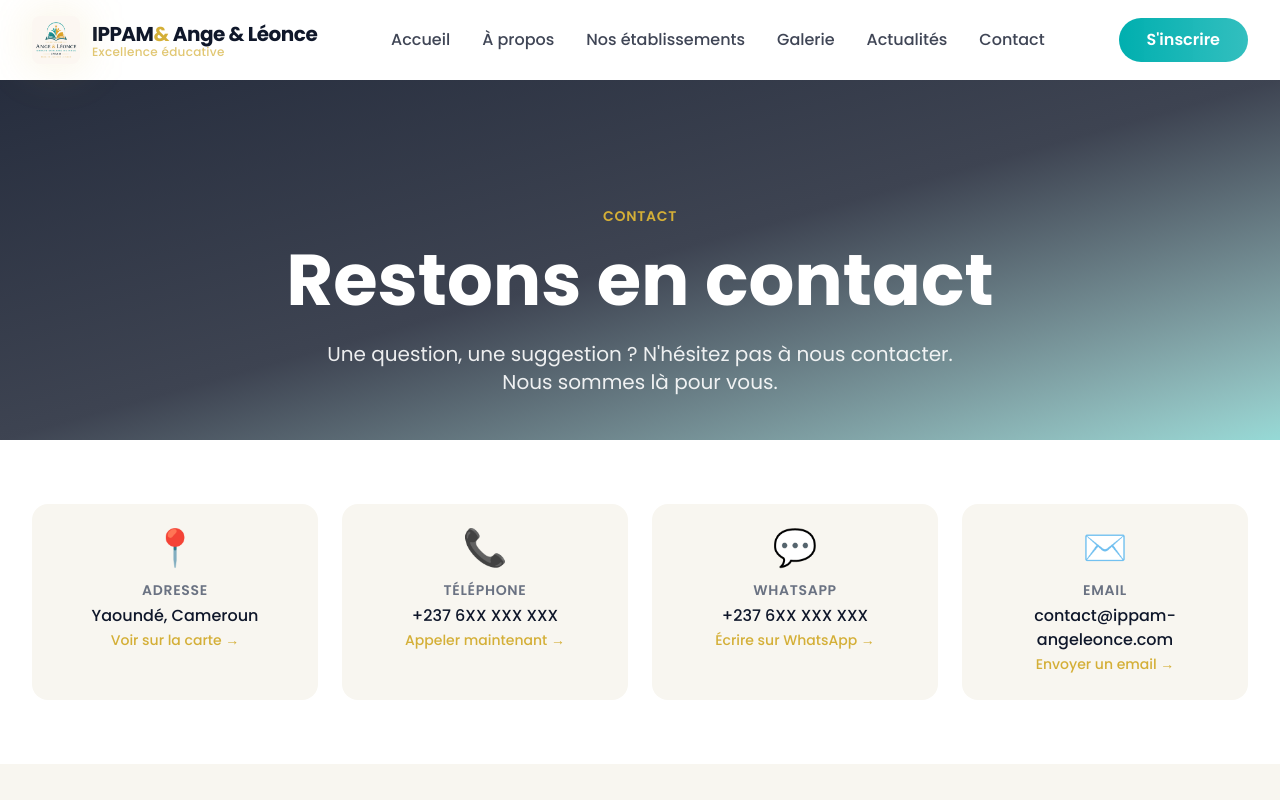
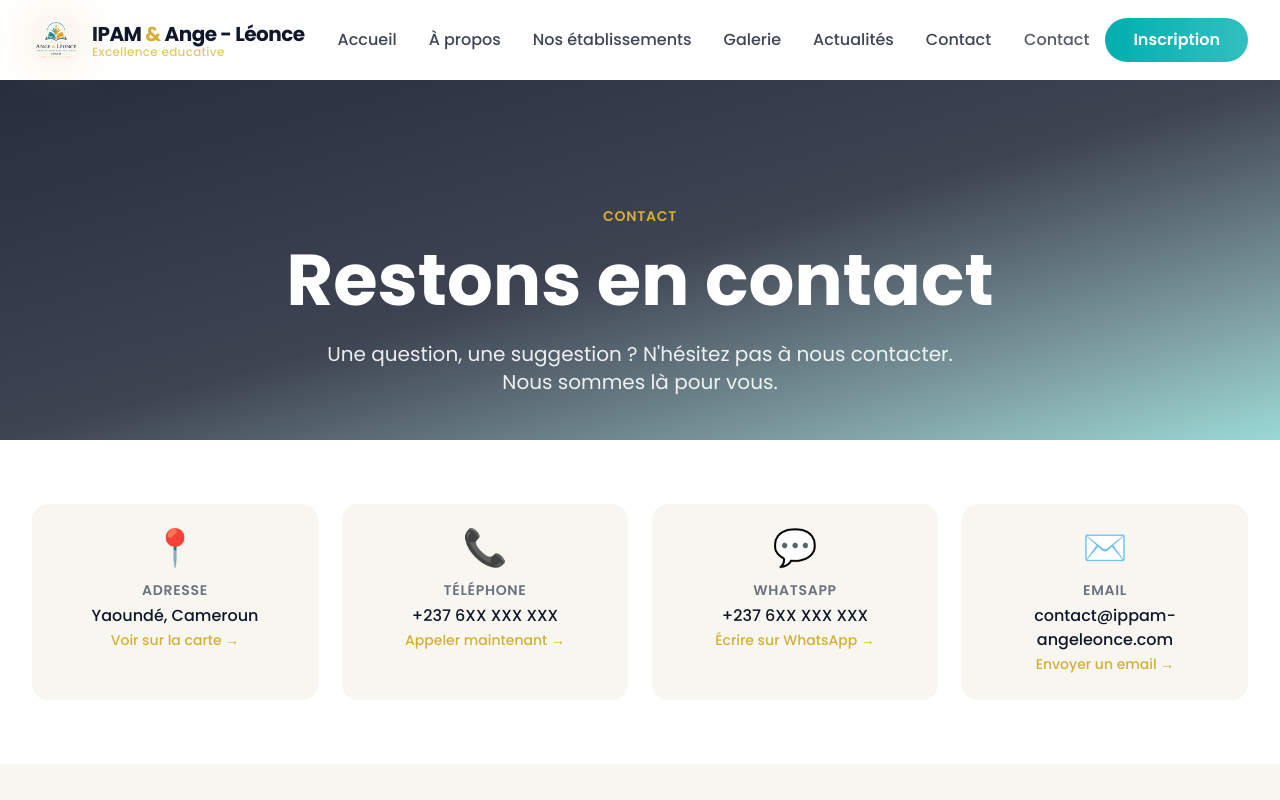
Before and after one commit to desch-wabi237/ipam-ange-leonce, a React (Vite) app: page /contact in a window 1280 px wide. Shown: the top 800 px of the page. Built offline with nearby package versions, Linux system fonts and the light colour scheme.

Commit message:
feat: add school registration

```diff
--- a/src/App.tsx
+++ b/src/App.tsx
@@ -5,8 +5,7 @@ import Establishments from './pages/Establishments';
 import Gallery from './pages/Gallery';
 import News from './pages/News';
 import Contact from './pages/Contact';
-import Registration from './pages/Registration';
-import Login from './pages/Login';  // ← AJOUTER CETTE LIGNE
+import Registration from './pages/Registration';  // ← AJOUTER CETTE LIGNE
 
 function App() {
   return (
@@ -18,8 +17,7 @@ function App() {
         <Route path="/galerie" element={<Gallery />} />
         <Route path="/actualites" element={<News />} />
         <Route path="/contact" element={<Contact />} />
-        <Route path="/inscription" element={<Registration />} />
-        <Route path="/connexion" element={<Login />} />  {/* ← AJOUTER CETTE ROUTE */}
+        <Route path="/inscription" element={<Registration />} />  {/* ← AJOUTER CETTE ROUTE */}
       </Routes>
     </Router>
   );
--- a/src/components/layout/Header.tsx
+++ b/src/components/layout/Header.tsx
@@ -1,46 +1,20 @@
 import { useState, useEffect } from 'react';
-import { Link } from 'react-router-dom';
 import { siteConfig } from '../../data/config';
 
 const Header = () => {
   const [isMenuOpen, setIsMenuOpen] = useState(false);
   const [isScrolled, setIsScrolled] = useState(false);
-  const [isUserMenuOpen, setIsUserMenuOpen] = useState(false);
-  const [user, setUser] = useState<any>(null);
 
-  // Détecter le scroll
+  // Détecter le scroll pour changer le style du header
   useEffect(() => {
     const handleScroll = () => {
       setIsScrolled(window.scrollY > 50);
     };
+
     window.addEventListener('scroll', handleScroll);
+
     return () => window.removeEventListener('scroll', handleScroll);
   }, []);
-
-  // Récupérer les données utilisateur
-  useEffect(() => {
-    const userData = localStorage.getItem('user');
-    if (userData) {
-      setUser(JSON.parse(userData));
-    }
-  }, []);
-
-  // Gestion de la déconnexion
-  const handleLogout = () => {
-    localStorage.removeItem('user');
-    setUser(null);
-    setIsUserMenuOpen(false);
-    window.location.reload();
-  };
-
-  const navLinks = [
-    { name: 'Accueil', path: '/' },
-    { name: 'À propos', path: '/a-propos' },
-    { name: 'Nos établissements', path: '/etablissements' },
-    { name: 'Galerie', path: '/galerie' },
-    { name: 'Actualités', path: '/actualites' },
-    { name: 'Contact', path: '/contact' },
-  ];
 
   return (
     <header
@@ -52,171 +26,186 @@ const Header = () => {
     >
       <div className="max-w-7xl mx-auto px-4 sm:px-6 lg:px-8">
         <div className="flex justify-between items-center">
-          {/* Logo */}
-          <Link to="/" className="flex items-center gap-3 group">
+
+          {/* =========================
+              LOGO
+          ========================== */}
+          <a href="/" className="flex items-center gap-3 group">
+
+            {/* Conteneur du logo */}
             <div className="relative">
               <div className="absolute inset-0 rounded-xl bg-gold/20 blur-xl group-hover:bg-gold/30 transition-all duration-300"></div>
+
               <img
                 src={siteConfig.images.logo}
-                alt="IPPAM & Ange & Léonce Logo"
+                alt="IPAM & Ange-Léonce Logo"
                 className="relative w-12 h-12 object-contain rounded-lg transition-all duration-300 group-hover:scale-105"
                 onError={(e) => {
-                  e.currentTarget.src = 'https://placehold.co/48x48/0F172A/D4AF37?text=AL';
+                  e.currentTarget.src =
+                    'https://placehold.co/48x48/0F172A/D4AF37?text=AL';
                 }}
               />
             </div>
 
+            {/* Texte du logo - Desktop */}
             <div className="hidden sm:block">
               <span className="font-bold text-xl tracking-tight text-navy">
-                IPPAM
+                IPAM{' '}
                 <span className="text-gold">&</span>
               </span>
+
               <span className="font-bold text-xl tracking-tight text-navy">
-                {' '}Ange & Léonce
+                {' '}Ange - Léonce
               </span>
+
               <p className="text-xs text-gold/70 font-medium tracking-wide -mt-1">
-                Excellence éducative
+                Excellence educative
               </p>
             </div>
 
+            {/* Version mobile */}
             <span className="font-bold text-lg tracking-tight text-navy sm:hidden">
-              IPPAM & AL
+              IPAM & AL
             </span>
-          </Link>
+          </a>
 
-          {/* Navigation Desktop */}
+          {/* =========================
+              NAVIGATION DESKTOP
+          ========================== */}
           <nav className="hidden lg:flex items-center gap-8">
-            {navLinks.map((link) => (
-              <Link
+            {siteConfig.navLinks.map((link) => (
+              <a
                 key={link.path}
-                to={link.path}
+                href={link.path}
                 className="relative text-navy/80 hover:text-gold font-medium transition-all duration-300 group py-2"
               >
                 {link.name}
-                <span className="absolute bottom-0 left-0 w-0 h-0.5 bg-gradient-to-r from-gold to-gold/50 transition-all duration-300 group-hover:w-full"></span>
-              </Link>
+
+                {/* Soulignement animé */}
+                <span className="absolute bottom-0 left-0 w-0 h-0.5 bg-linear-to-r from-gold to-gold/50 transition-all duration-300 group-hover:w-full"></span>
+              </a>
             ))}
           </nav>
 
-          {/* CTA ou Espace Utilisateur */}
+          {/* =========================
+              BOUTONS DESKTOP
+          ========================== */}
           <div className="hidden lg:flex items-center gap-4">
-            {user ? (
-              // Espace Utilisateur connecté
-              <div className="relative">
-                <button
-                  onClick={() => setIsUserMenuOpen(!isUserMenuOpen)}
-                  className="flex items-center gap-2 px-4 py-2 rounded-full bg-cream hover:bg-gold/10 transition-colors"
-                >
-                  <div className="w-8 h-8 rounded-full bg-gold flex items-center justify-center text-white font-bold text-sm">
-                    {user.prenom?.charAt(0)}{user.nom?.charAt(0)}
-                  </div>
-                  <span className="text-sm font-medium text-navy">
-                    {user.prenom} {user.nom}
-                  </span>
-                  <svg className={`w-4 h-4 text-gray-400 transition-transform ${isUserMenuOpen ? 'rotate-180' : ''}`} fill="none" stroke="currentColor" viewBox="0 0 24 24">
-                    <path strokeLinecap="round" strokeLinejoin="round" strokeWidth={2} d="M19 9l-7 7-7-7" />
-                  </svg>
-                </button>
 
-                {/* Menu déroulant utilisateur */}
-                {isUserMenuOpen && (
-                  <div className="absolute right-0 mt-2 w-72 bg-white rounded-2xl shadow-xl border border-gray-100 overflow-hidden z-50">
-                    <div className="px-4 py-3 bg-gradient-to-r from-navy to-navy/90">
-                      <p className="text-white font-semibold">{user.prenom} {user.nom}</p>
-                      <p className="text-white/60 text-sm">{user.email}</p>
-                    </div>
-                    <div className="p-3 space-y-1">
-                      <div className="px-3 py-2 hover:bg-cream rounded-xl transition-colors">
-                        <p className="text-xs text-gray-500">Niveau</p>
-                        <p className="text-sm font-medium text-navy">{user.niveau || 'Non défini'}</p>
-                      </div>
-                      <div className="px-3 py-2 hover:bg-cream rounded-xl transition-colors">
-                        <p className="text-xs text-gray-500">Filière</p>
-                        <p className="text-sm font-medium text-navy">{user.filiere || 'Non défini'}</p>
-                      </div>
-                      <div className="px-3 py-2 hover:bg-cream rounded-xl transition-colors">
-                        <p className="text-xs text-gray-500">Inscrit le</p>
-                        <p className="text-sm font-medium text-navy">{user.inscriptionDate || 'N/A'}</p>
-                      </div>
-                      <hr className="my-2 border-gray-100" />
-                      <button
-                        onClick={handleLogout}
-                        className="w-full text-left px-3 py-2 text-red-500 hover:bg-red-50 rounded-xl transition-colors font-medium text-sm"
-                      >
-                        🚪 Se déconnecter
-                      </button>
-                    </div>
-                  </div>
-                )}
-              </div>
-            ) : (
-              // Bouton Inscription
-              <Link
-                to="/inscription"
-                className="relative overflow-hidden bg-gradient-to-r from-turquoise to-turquoise/80 text-white px-7 py-2.5 rounded-full font-semibold transition-all duration-300 hover:scale-105 hover:shadow-lg group"
-              >
-                <span className="relative z-10">S'inscrire</span>
-                <div className="absolute inset-0 bg-gradient-to-r from-gold to-gold/80 translate-y-full group-hover:translate-y-0 transition-transform duration-300"></div>
-              </Link>
-            )}
+            {/* Bouton Contact */}
+            <a
+              href="/contact"
+              className="text-navy/70 hover:text-gold transition-colors duration-300 font-medium"
+            >
+              Contact
+            </a>
+
+            {/* Bouton Inscription */}
+            <a
+              href="/inscription"
+              className="relative overflow-hidden bg-linear-to-r from-turquoise to-turquoise/80 text-white px-7 py-2.5 rounded-full font-semibold transition-all duration-300 hover:scale-105 hover:shadow-lg group"
+            >
+              <span className="relative z-10">
+                Inscription
+              </span>
+
+              {/* Animation dorée */}
+              <div className="absolute inset-0 bg-linear-to-r from-gold to-gold/80 translate-y-full group-hover:translate-y-0 transition-transform duration-300"></div>
+            </a>
           </div>
 
-          {/* Mobile Menu Button */}
+          {/* =========================
+              BOUTON MENU MOBILE
+          ========================== */}
           <button
+            type="button"
+            aria-label={isMenuOpen ? 'Fermer le menu' : 'Ouvrir le menu'}
+            aria-expanded={isMenuOpen}
             className="lg:hidden relative w-10 h-10 rounded-full bg-cream hover:bg-gold/10 transition-all duration-300 flex items-center justify-center group"
             onClick={() => setIsMenuOpen(!isMenuOpen)}
           >
             <div className="relative w-5 h-5">
-              <span className={`absolute w-5 h-0.5 bg-navy rounded-full transition-all duration-300 ${isMenuOpen ? 'rotate-45 top-2' : 'top-1'}`}></span>
-              <span className={`absolute w-5 h-0.5 bg-navy rounded-full transition-all duration-300 top-2 ${isMenuOpen ? 'opacity-0' : ''}`}></span>
-              <span className={`absolute w-5 h-0.5 bg-navy rounded-full transition-all duration-300 ${isMenuOpen ? '-rotate-45 top-2' : 'top-3'}`}></span>
+
+              {/* Ligne 1 */}
+              <span
+                className={`absolute w-5 h-0.5 bg-navy rounded-full transition-all duration-300 ${
+                  isMenuOpen
+                    ? 'rotate-45 top-2'
+                    : 'top-1'
+                }`}
+              ></span>
+
+              {/* Ligne 2 */}
+              <span
+                className={`absolute w-5 h-0.5 bg-navy rounded-full transition-all duration-300 top-2 ${
+                  isMenuOpen ? 'opacity-0' : 'opacity-100'
+                }`}
+              ></span>
+
+              {/* Ligne 3 */}
+              <span
+                className={`absolute w-5 h-0.5 bg-navy rounded-full transition-all duration-300 ${
+                  isMenuOpen
+                    ? '-rotate-45 top-2'
+                    : 'top-3'
+                }`}
+              ></span>
+
             </div>
           </button>
         </div>
       </div>
 
-      {/* Mobile Navigation */}
-      <div className={`lg:hidden transition-all duration-400 overflow-hidden ${isMenuOpen ? 'max-h-96 opacity-100' : 'max-h-0 opacity-0'}`}>
+      {/* =========================
+          NAVIGATION MOBILE
+      ========================== */}
+
+      <div
+        className={`lg:hidden transition-all duration-500 overflow-hidden ${
+          isMenuOpen
+            ? 'max-h-[700px] opacity-100'
+            : 'max-h-0 opacity-0'
+        }`}
+      >
         <div className="bg-white/98 backdrop-blur-md border-t border-gold/10 shadow-premium">
+
           <div className="max-w-7xl mx-auto px-4 py-6 space-y-4">
-            {navLinks.map((link) => (
-              <Link
+
+            {/* Liens de navigation */}
+            {siteConfig.navLinks.map((link) => (
+              <a
                 key={link.path}
-                to={link.path}
+                href={link.path}
                 className="block text-navy/80 hover:text-gold font-medium transition-colors py-2 text-lg"
                 onClick={() => setIsMenuOpen(false)}
               >
                 {link.name}
-              </Link>
+              </a>
             ))}
+
+            {/* Séparation */}
             <div className="pt-4 border-t border-gold/10">
-              {user ? (
-                <div className="space-y-2">
-                  <div className="flex items-center gap-3 px-4 py-2 bg-cream rounded-xl">
-                    <div className="w-10 h-10 rounded-full bg-gold flex items-center justify-center text-white font-bold">
-                      {user.prenom?.charAt(0)}{user.nom?.charAt(0)}
-                    </div>
-                    <div>
-                      <p className="font-semibold text-navy text-sm">{user.prenom} {user.nom}</p>
-                      <p className="text-gray-400 text-xs">{user.email}</p>
-                    </div>
-                  </div>
-                  <button
-                    onClick={handleLogout}
-                    className="block w-full text-center text-red-500 px-6 py-3 rounded-full font-semibold hover:bg-red-50 transition-all"
-                  >
-                    Se déconnecter
-                  </button>
-                </div>
-              ) : (
-                <Link
-                  to="/inscription"
-                  className="block bg-gradient-to-r from-turquoise to-turquoise/80 text-white px-6 py-3 rounded-full font-semibold text-center hover:shadow-lg transition-all"
-                  onClick={() => setIsMenuOpen(false)}
-                >
-                  S'inscrire
-                </Link>
-              )}
+
+              {/* Contact */}
+              <a
+                href="/contact"
+                className="block text-navy/70 hover:text-gold transition-colors py-2"
+                onClick={() => setIsMenuOpen(false)}
+              >
+                Contact
+              </a>
+
+              {/* =========================
+                  BOUTON INSCRIPTION MOBILE
+              ========================== */}
+              <a
+                href="/inscription"
+                className="block bg-linear-to-r from-turquoise to-turquoise/80 text-white px-6 py-3 rounded-full font-semibold text-center hover:shadow-lg transition-all duration-300 mt-4"
+                onClick={() => setIsMenuOpen(false)}
+              >
+                Inscription
+              </a>
+
             </div>
           </div>
         </div>
```
